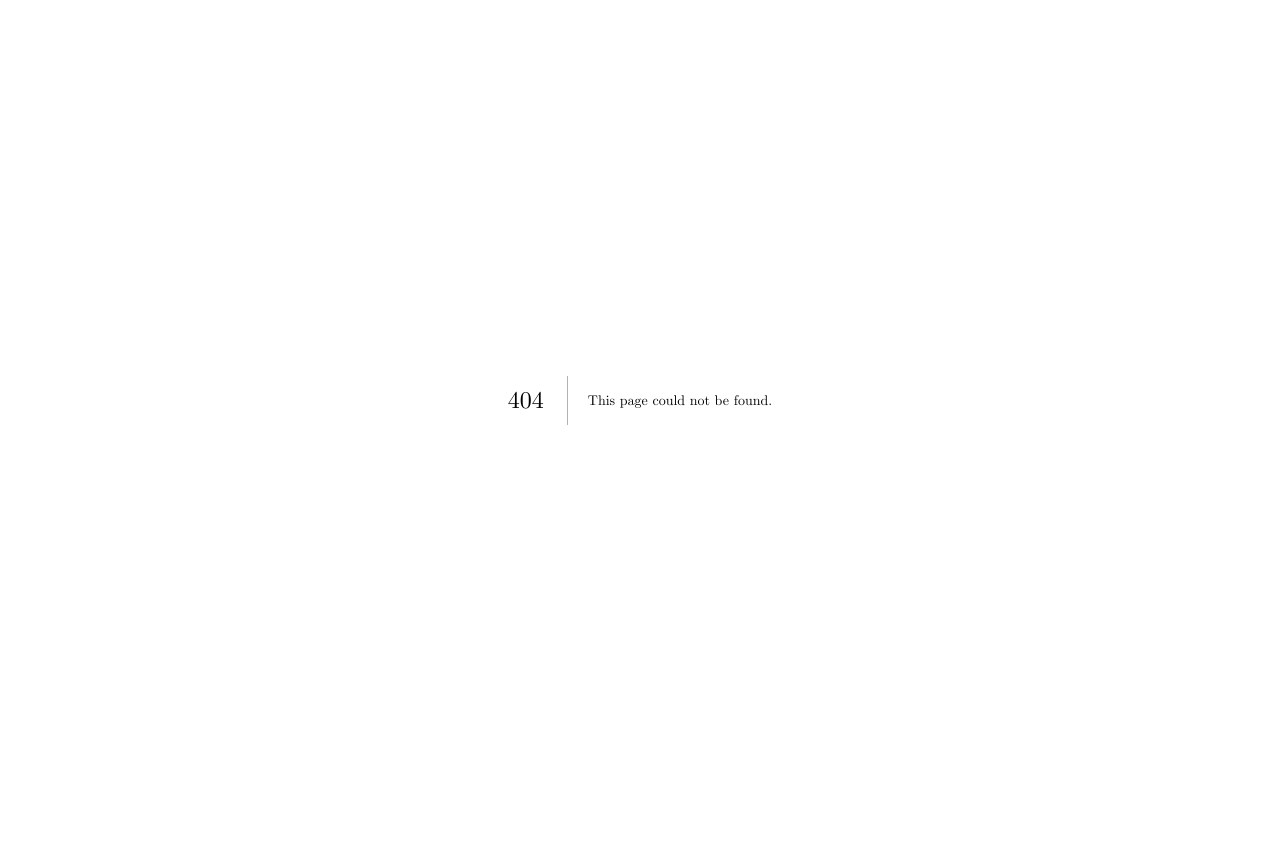
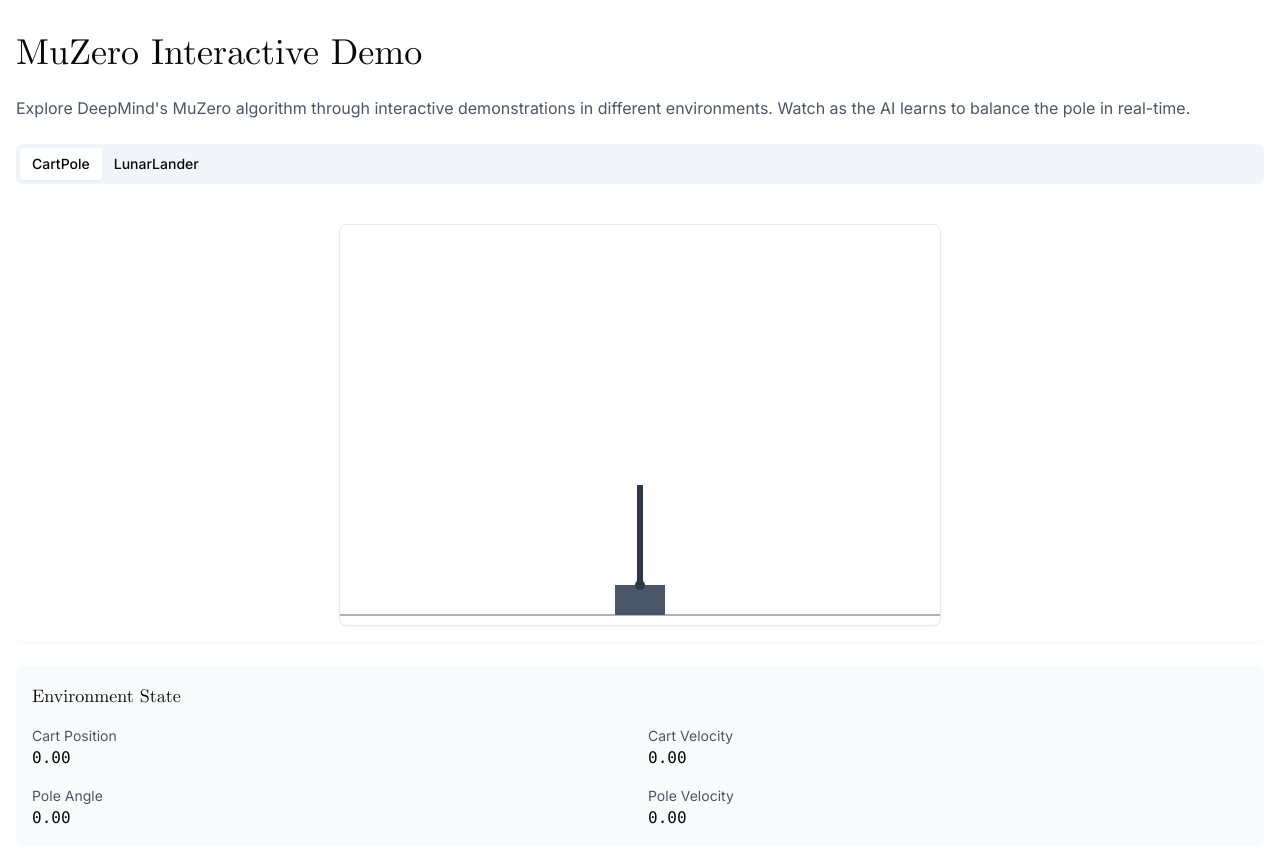
Before and after one commit to vasa-develop/playground_frontend, a Next.js app: page /muzero in a window 1280 px wide. Before the commit this address had no page. Shown: the top 862 px of the page. Before the commit the page ends 800 px from the top, so only its background shows below. Built offline with nearby package versions, Linux system fonts and the light colour scheme.

Commit message:
feat: Add MuZero interactive demo with CartPole visualization
- Add CartPole visualization component with canvas rendering
- Implement environment state display
- Set up tab navigation for multiple environments
- Add placeholder for LunarLander demo
- Update dependencies for Radix UI components

```diff
--- /dev/null
+++ b/src/app/muzero/components/CartPoleVisualizer.tsx
@@ -0,0 +1,85 @@
+'use client';
+
+import React, { useEffect, useRef, useCallback } from 'react';
+
+interface CartPoleVisualizerProps {
+  state?: {
+    cart_position: number;
+    cart_velocity: number;
+    pole_angle: number;
+    pole_velocity: number;
+  };
+}
+
+const CartPoleVisualizer: React.FC<CartPoleVisualizerProps> = ({ state = { cart_position: 0, cart_velocity: 0, pole_angle: 0, pole_velocity: 0 } }) => {
+  const canvasRef = useRef<HTMLCanvasElement>(null);
+
+  const draw = useCallback((ctx: CanvasRenderingContext2D) => {
+    const width = ctx.canvas.width;
+    const height = ctx.canvas.height;
+
+    // Clear canvas
+    ctx.clearRect(0, 0, width, height);
+
+    // Constants for visualization
+    const cartWidth = 50;
+    const cartHeight = 30;
+    const poleLength = 100;
+    const cartY = height - cartHeight - 10;
+
+    // Calculate cart position in canvas coordinates
+    const cartX = (width / 2) + (state.cart_position * 50); // Scale position for visibility
+
+    // Draw track
+    ctx.beginPath();
+    ctx.moveTo(0, cartY + cartHeight);
+    ctx.lineTo(width, cartY + cartHeight);
+    ctx.strokeStyle = '#666';
+    ctx.stroke();
+
+    // Draw cart
+    ctx.fillStyle = '#4A5568';
+    ctx.fillRect(cartX - cartWidth/2, cartY, cartWidth, cartHeight);
+
+    // Draw pole
+    ctx.beginPath();
+    ctx.moveTo(cartX, cartY);
+    const poleEndX = cartX + Math.sin(state.pole_angle) * poleLength;
+    const poleEndY = cartY - Math.cos(state.pole_angle) * poleLength;
+    ctx.lineTo(poleEndX, poleEndY);
+    ctx.strokeStyle = '#2D3748';
+    ctx.lineWidth = 6;
+    ctx.stroke();
+
+    // Draw pole pivot
+    ctx.beginPath();
+    ctx.arc(cartX, cartY, 5, 0, Math.PI * 2);
+    ctx.fillStyle = '#2D3748';
+    ctx.fill();
+  }, [state]);
+
+  useEffect(() => {
+    const canvas = canvasRef.current;
+    if (!canvas) return;
+
+    const context = canvas.getContext('2d');
+    if (!context) return;
+
+    // Set canvas size
+    canvas.width = 600;
+    canvas.height = 400;
+
+    draw(context);
+  }, [draw]);
+
+  return (
+    <div className="w-full flex justify-center">
+      <canvas
+        ref={canvasRef}
+        className="border border-gray-200 rounded-lg shadow-sm"
+      />
+    </div>
+  );
+};
+
+export default CartPoleVisualizer;
--- /dev/null
+++ b/src/app/muzero/page.tsx
@@ -0,0 +1,92 @@
+'use client';
+
+import React, { useState } from 'react';
+import { Tabs, TabsList, TabsTrigger, TabsContent } from "@radix-ui/react-tabs";
+import { Separator } from "@radix-ui/react-separator";
+import CartPoleVisualizer from './components/CartPoleVisualizer';
+
+// Components will be added for different environments
+const CartPoleDemo = () => {
+  const [cartPoleState, setCartPoleState] = useState({
+    cart_position: 0,
+    cart_velocity: 0,
+    pole_angle: 0,
+    pole_velocity: 0
+  });
+
+  return (
+    <div className="space-y-6">
+      <div className="p-4 bg-white rounded-lg shadow-sm">
+        <CartPoleVisualizer state={cartPoleState} />
+      </div>
+      <div className="p-4 bg-gray-50 rounded-lg">
+        <h3 className="text-lg font-medium mb-4">Environment State</h3>
+        <div className="grid grid-cols-2 gap-4">
+          <div>
+            <p className="text-sm text-gray-600">Cart Position</p>
+            <p className="font-mono">{cartPoleState.cart_position.toFixed(2)}</p>
+          </div>
+          <div>
+            <p className="text-sm text-gray-600">Cart Velocity</p>
+            <p className="font-mono">{cartPoleState.cart_velocity.toFixed(2)}</p>
+          </div>
+          <div>
+            <p className="text-sm text-gray-600">Pole Angle</p>
+            <p className="font-mono">{cartPoleState.pole_angle.toFixed(2)}</p>
+          </div>
+          <div>
+            <p className="text-sm text-gray-600">Pole Velocity</p>
+            <p className="font-mono">{cartPoleState.pole_velocity.toFixed(2)}</p>
+          </div>
+        </div>
+      </div>
+    </div>
+  );
+};
+
+const LunarLanderDemo = () => (
+  <div className="p-4">
+    <p className="text-gray-700">LunarLander Environment Demo (Coming Soon)</p>
+  </div>
+);
+
+export default function MuZeroDemo() {
+  return (
+    <div className="container mx-auto py-8 px-4">
+      <div className="space-y-6">
+        <h1 className="text-4xl font-bold">
+          MuZero Interactive Demo
+        </h1>
+        <p className="text-gray-600">
+          Explore DeepMind&apos;s MuZero algorithm through interactive demonstrations
+          in different environments. Watch as the AI learns to balance the pole in real-time.
+        </p>
+
+        <Separator className="my-4" />
+
+        <Tabs defaultValue="cartpole" className="w-full">
+          <TabsList className="flex h-10 items-center justify-start rounded-md bg-slate-100 p-1">
+            <TabsTrigger
+              value="cartpole"
+              className="inline-flex items-center justify-center whitespace-nowrap rounded-sm px-3 py-1.5 text-sm font-medium ring-offset-white transition-all focus-visible:outline-none focus-visible:ring-2 focus-visible:ring-slate-400 focus-visible:ring-offset-2 disabled:pointer-events-none disabled:opacity-50 data-[state=active]:bg-white data-[state=active]:text-slate-950 data-[state=active]:shadow-sm"
+            >
+              CartPole
+            </TabsTrigger>
+            <TabsTrigger
+              value="lunarlander"
+              className="inline-flex items-center justify-center whitespace-nowrap rounded-sm px-3 py-1.5 text-sm font-medium ring-offset-white transition-all focus-visible:outline-none focus-visible:ring-2 focus-visible:ring-slate-400 focus-visible:ring-offset-2 disabled:pointer-events-none disabled:opacity-50 data-[state=active]:bg-white data-[state=active]:text-slate-950 data-[state=active]:shadow-sm"
+            >
+              LunarLander
+            </TabsTrigger>
+          </TabsList>
+          <TabsContent value="cartpole" className="mt-6">
+            <CartPoleDemo />
+          </TabsContent>
+          <TabsContent value="lunarlander" className="mt-6">
+            <LunarLanderDemo />
+          </TabsContent>
+        </Tabs>
+      </div>
+    </div>
+  );
+}
```
Also changed, not shown: package.json (+5 -5 lines), 2 other files (tests, documents, lock files or other folders).
